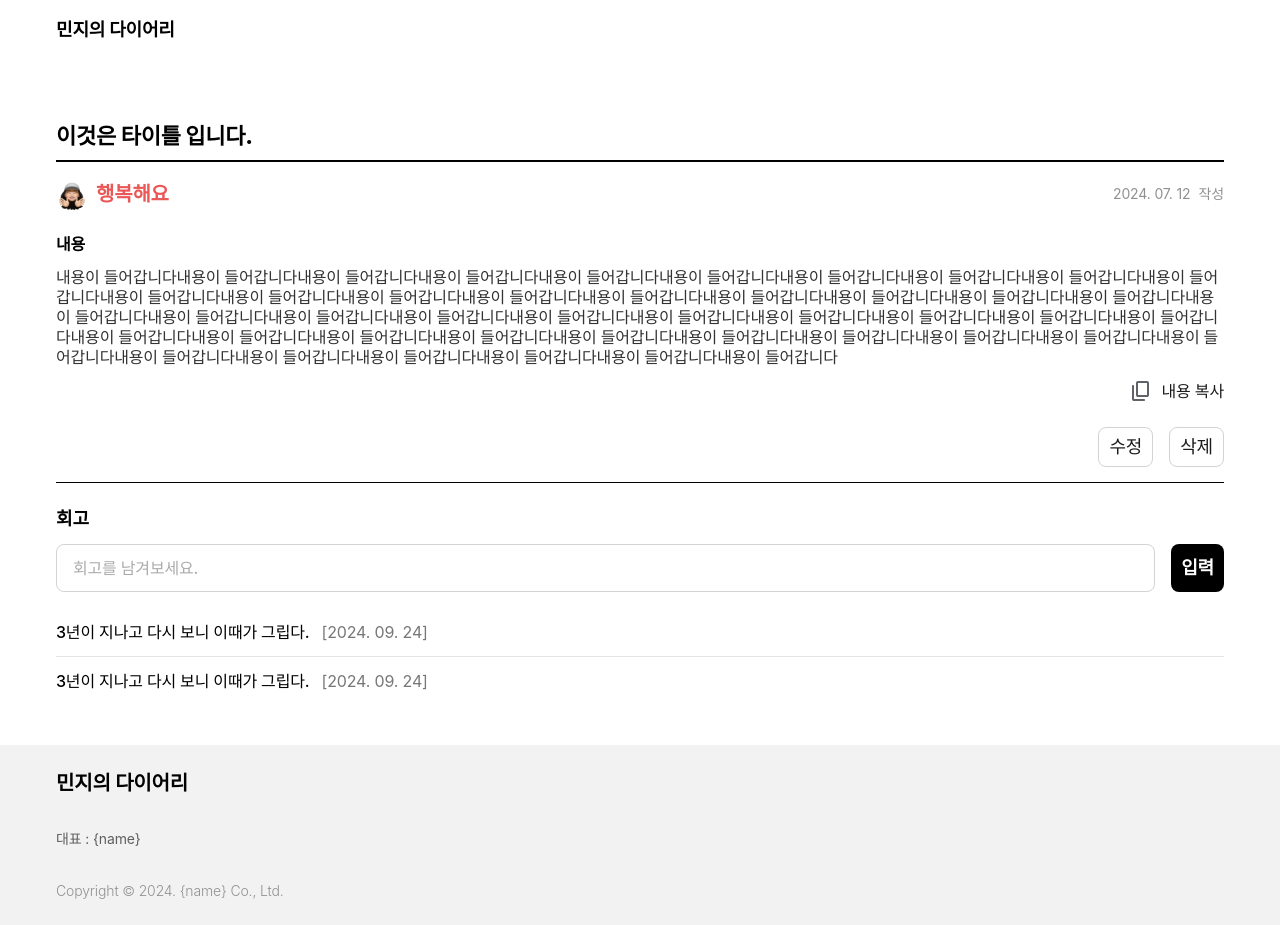
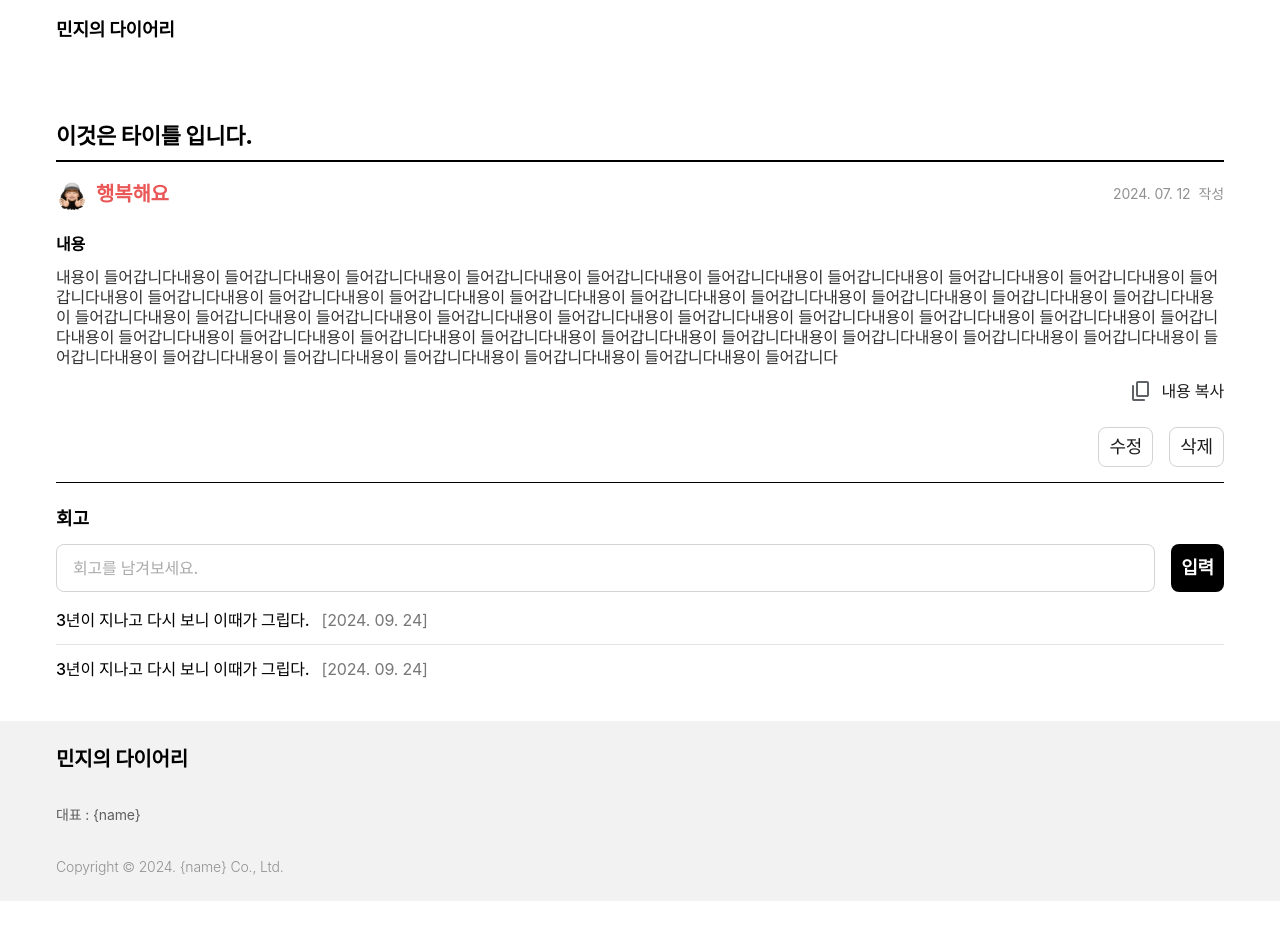
Before and after one commit to szeunkk/mind-diary, a Next.js app: page /diaries/1 in a window 1280 px wide. After the commit the page ends 901 px from the top, so only its background shows below. Built offline with nearby package versions, Linux system fonts and the light colour scheme.

Commit message:
style: 회고 영역 스타일 수정
- retrospectContent의 padding 제거
- retrospectDivider의 상하 margin 12px로 설정

```diff
--- a/src/components/diaries-detail/styles.module.css
+++ b/src/components/diaries-detail/styles.module.css
@@ -229,7 +229,6 @@
   font-size: 16px;
   line-height: 24px;
   letter-spacing: -0.16px;
-  padding: 12px 0;
 }
 
 .retrospectText {
@@ -246,4 +245,5 @@
   width: 100%;
   height: 1px;
   background-color: var(--color-gray-10);
+  margin: 12px 0;
 }
```
Also changed, not shown: src/components/diaries-detail/prompts/prompt.202.ui.retrospect.txt.
